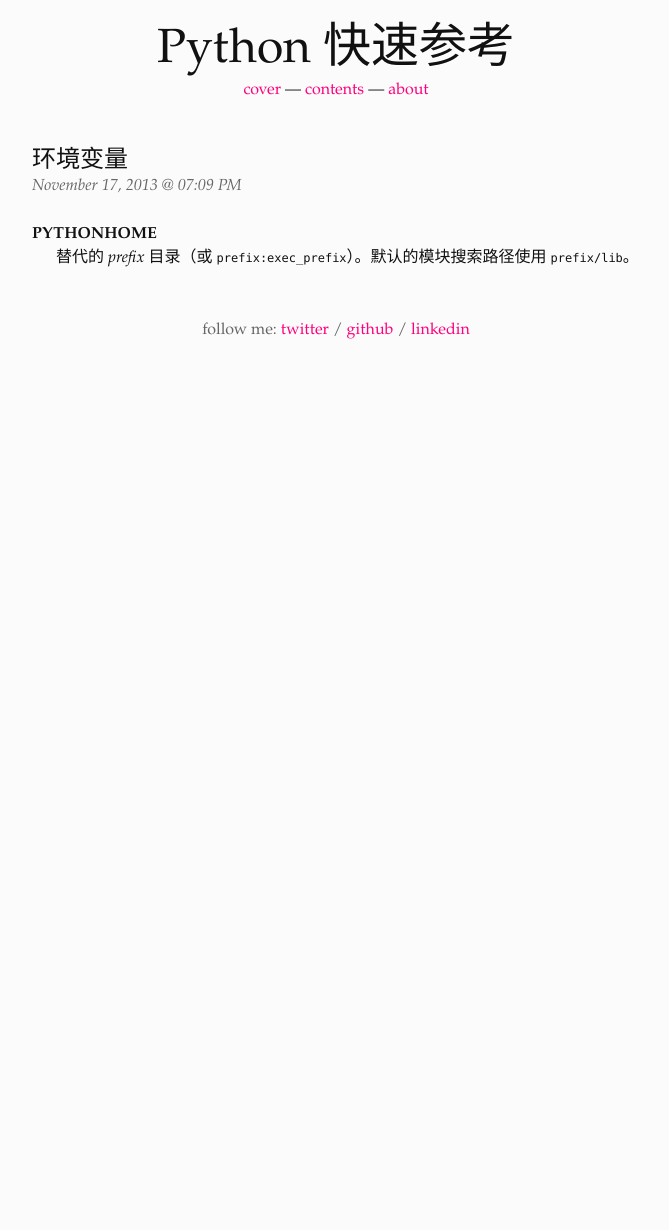
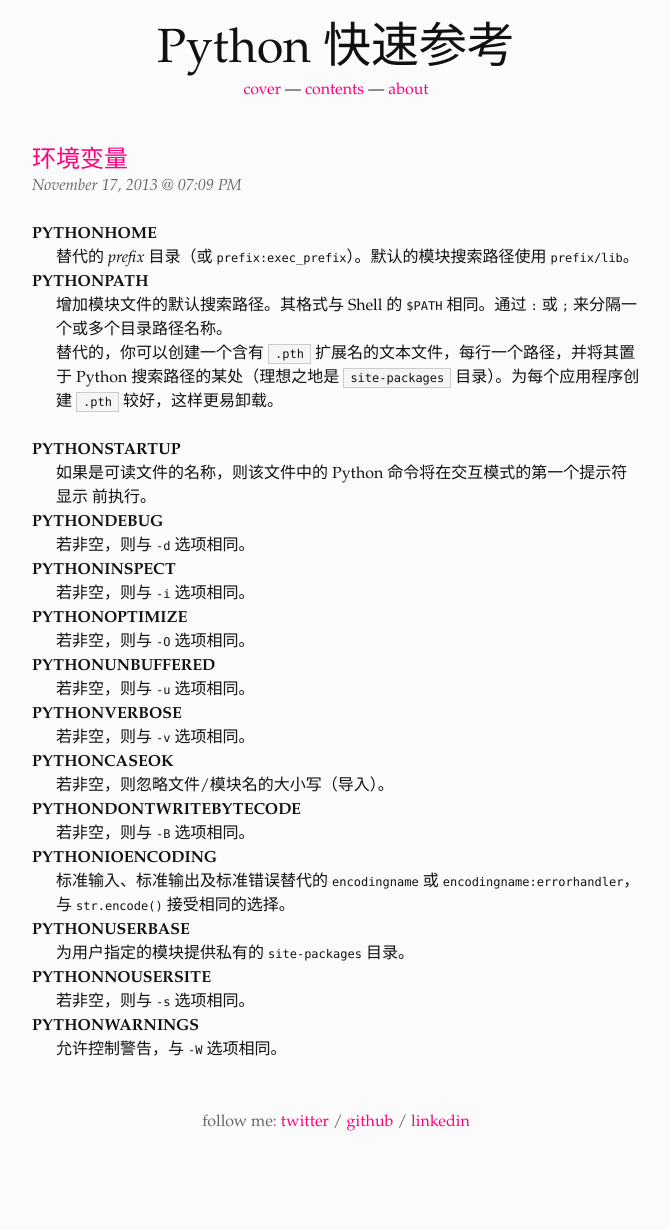
Before and after one commit to xuxiaodong/quick-reference.py, a Jekyll site: the page built from _posts/2013-11-17-environment-variables.markdown, in a window 1280 px wide. Shown: the whole page, without its empty margins (304-973 px from the left). Built offline with Jekyll 4.4.1, drawn with Linux system fonts in a browser that asks for light colours; before the commit the page ends 900 px from its top, so only the background shows below that.

Commit message:
Update post: environment variables

```diff
--- a/_posts/2013-11-17-environment-variables.markdown
+++ b/_posts/2013-11-17-environment-variables.markdown
@@ -2,9 +2,55 @@
 layout: post
 title: 环境变量
 date: 2013-11-17 19:09
-post-link:
+post-link: http://rgruet.free.fr/PQR27/PQR2.7.html#Environment
 ---
 
 PYTHONHOME
 : 替代的 *prefix* 目录（或 `prefix:exec_prefix`）。默认的模块搜索路径使用
   `prefix/lib`。
+
+PYTHONPATH
+: 增加模块文件的默认搜索路径。其格式与 Shell 的 `$PATH`
+  相同。通过 `:` 或 `;` 来分隔一个或多个目录路径名称。
+
+  替代的，你可以创建一个含有 `.pth` 扩展名的文本文件，每行一个路径，并将其置于
+  Python 搜索路径的某处（理想之地是 `site-packages` 目录）。为每个应用程序创建
+  `.pth` 较好，这样更易卸载。
+
+PYTHONSTARTUP
+: 如果是可读文件的名称，则该文件中的 Python 命令将在交互模式的第一个提示符显示
+  前执行。
+
+PYTHONDEBUG
+: 若非空，则与 `-d` 选项相同。
+
+PYTHONINSPECT
+: 若非空，则与 `-i` 选项相同。
+
+PYTHONOPTIMIZE
+: 若非空，则与 `-O` 选项相同。
+
+PYTHONUNBUFFERED
+: 若非空，则与 `-u` 选项相同。
+
+PYTHONVERBOSE
+: 若非空，则与 `-v` 选项相同。
+
+PYTHONCASEOK
+: 若非空，则忽略文件/模块名的大小写（导入）。
+
+PYTHONDONTWRITEBYTECODE
+: 若非空，则与 `-B` 选项相同。
+
+PYTHONIOENCODING
+: 标准输入、标准输出及标准错误替代的 `encodingname` 或
+  `encodingname:errorhandler`，与 `str.encode()` 接受相同的选择。
+
+PYTHONUSERBASE
+: 为用户指定的模块提供私有的 `site-packages` 目录。
+
+PYTHONNOUSERSITE
+: 若非空，则与 `-s` 选项相同。
+
+PYTHONWARNINGS
+: 允许控制警告，与 `-W` 选项相同。
--- a/_posts/2013-11-17-invocation-options.markdown
+++ b/_posts/2013-11-17-invocation-options.markdown
@@ -48,7 +48,7 @@
 
 -u
 : 不带缓存的二进制 `stdout`（标准输出）和`stderr`（标准错误）（参阅
-  `PYTHONUNBUFFERED=x`
+  `PYTHONUNBUFFERED=x`）
 
 -U
 : 强制 Python 将所有字符串字面量作为 Unicode 字面量解释
@@ -80,5 +80,4 @@
 args
 : 传给脚本或命令（在 `sys.argv[1:]` 中）
 
-
-: 如果无 scriptFile 或命令，Python 则进入交互模式
+如果无 scriptFile 或命令，Python 则进入交互模式。
```
